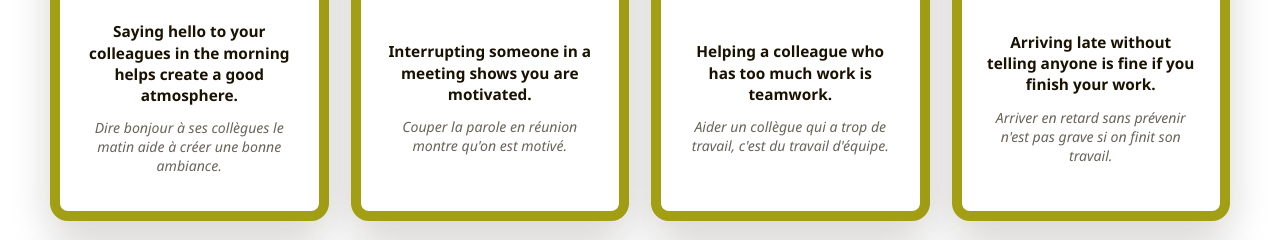
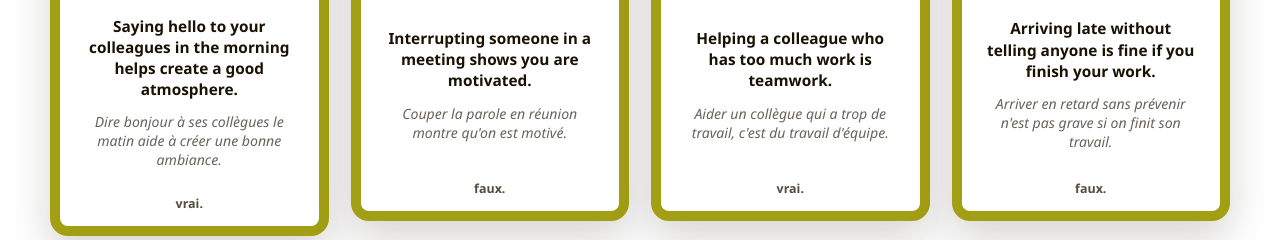
Before and after one commit to MJM30/Job_Done, a plain HTML site: page index.html in a window 1280 px wide. Shown: the part 558-798 px from the top of the page. Drawn offline with Linux system fonts and the light colour scheme.

Commit message:
Restore answer label at the bottom of each card

```diff
--- a/index.html
+++ b/index.html
@@ -287,6 +287,7 @@
                 <p class="jd-card__statement">${App.escapeHtml(card.question.en)}</p>
                 <p class="jd-card__sub">${App.escapeHtml(card.question.fr)}</p>
               </div>
+              <div class="jd-card__footer">${card.answer ? txt("trueDot") : txt("falseDot")}</div>
             </article>
           `;
           btn.addEventListener("click", () => openCardDetail(card.id, true));
```
